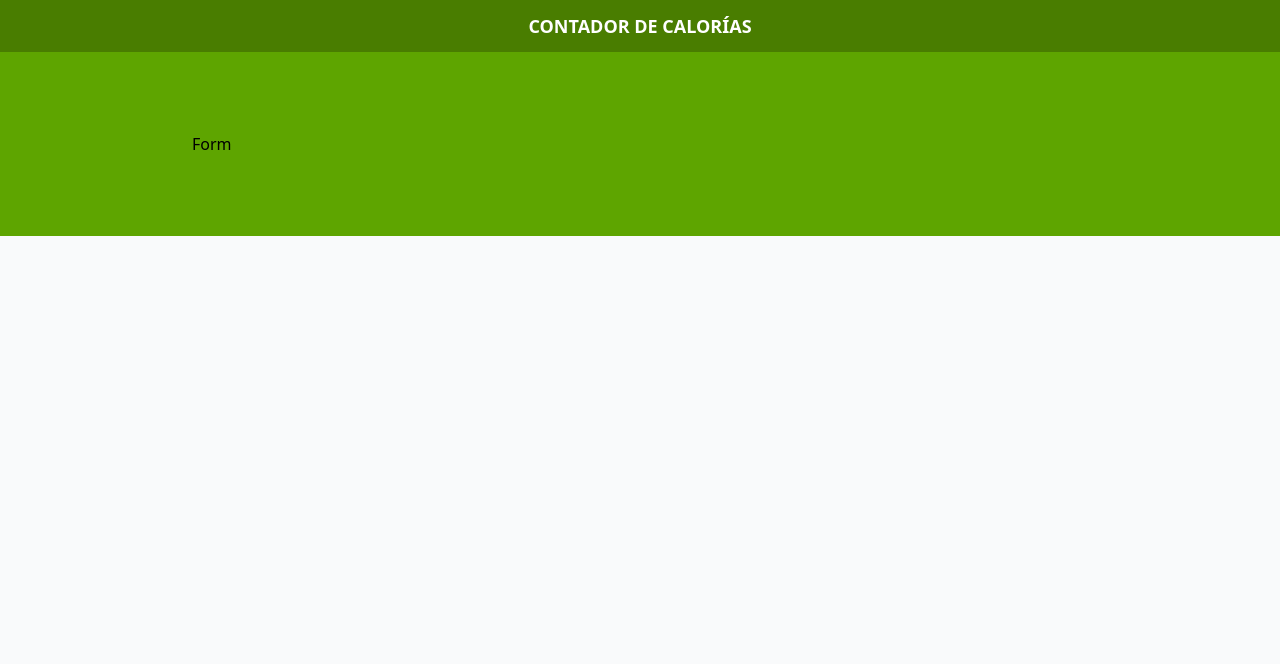
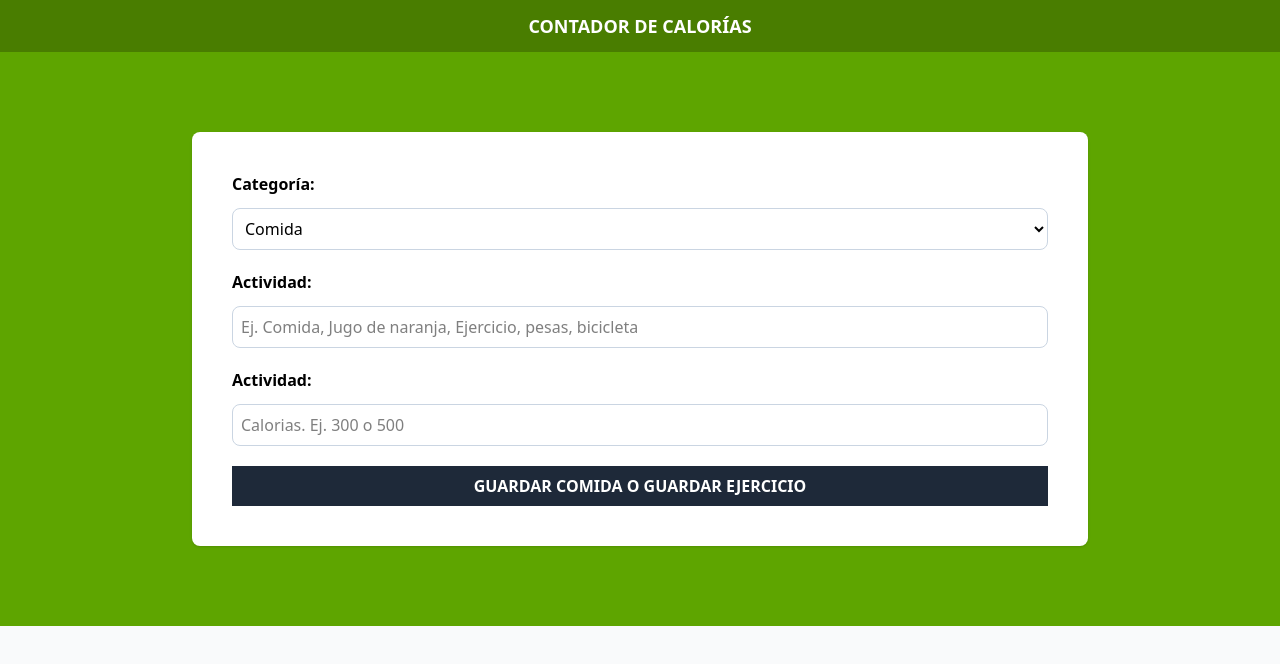
Before and after one commit to chalotorres/Proyecto-Calorie_Tracker, a React (Vite) app: page / in a window 1280 px wide. Shown: the top 664 px of the page. Built offline with nearby package versions, Linux system fonts and the light colour scheme.

Commit message:
inputs de categoría, actividad, calorías y botón submit

```diff
--- a/src/App.tsx
+++ b/src/App.tsx
@@ -12,7 +12,9 @@
 
       <section className="bg-lime-600 py-20 px-5">
         <div className="max-w-4xl mx-auto">
-          <Form/>
+          <Form
+
+          />
         </div>
       </section>
     </>
--- a/src/components/Form.tsx
+++ b/src/components/Form.tsx
@@ -1,6 +1,46 @@
+import { categories } from "../data/categories"
 
 export default function Form() {
   return (
-    <div>Form</div>
-  )
+    <form className="space-y-5 bg-white shadow p-10 rounded-lg">
+        <div className="grid grid-cols-1 gap-3">
+            <label htmlFor="category" className="font-bold">Categoría:</label>
+            <select className="border border-slate-300 p-2 rounded-lg w-full bg-white"
+                    id="category">
+
+                {categories.map(category => (
+                    <option
+                    key={category.id}
+                    value={category.id}>
+                        {category.name}
+                    </option>
+                ))}
+            </select>
+        </div>
+
+        <div className="grid grid-cols-1 gap-3">
+            <label htmlFor="activity" className="font-bold">Actividad:</label>
+
+            <input id="activity"
+                   type="text"
+                   className="border border-slate-300 p-2 rounded-lg"
+                   placeholder="Ej. Comida, Jugo de naranja, Ejercicio, pesas, bicicleta"/>
+
+        </div>
+
+        <div className="grid grid-cols-1 gap-3">
+            <label htmlFor="calories" className="font-bold">Actividad:</label>
+
+            <input id="calories"
+                   type="number"
+                   className="border border-slate-300 p-2 rounded-lg"
+                   placeholder="Calorias. Ej. 300 o 500"/>
+
+        </div>
+
+        <input type="submit"
+               className="bg-gray-800 hover:bg-gray-900 w-full p-2 font-bold uppercase text-white cursor-pointer"
+               value="Guardar Comida o Guardar ejercicio" id="" />
+    </form>
+)
 }
--- /dev/null
+++ b/src/data/categories.ts
@@ -0,0 +1,6 @@
+import type { Category } from "./types"
+
+export const categories : Category[] = [
+  { id: 1, name: 'Comida'},
+  { id: 2, name: 'Ejercicio'}
+]
--- /dev/null
+++ b/src/data/types/index.ts
@@ -0,0 +1,4 @@
+export type Category = {
+    id : number,
+    name : string,
+}
```
